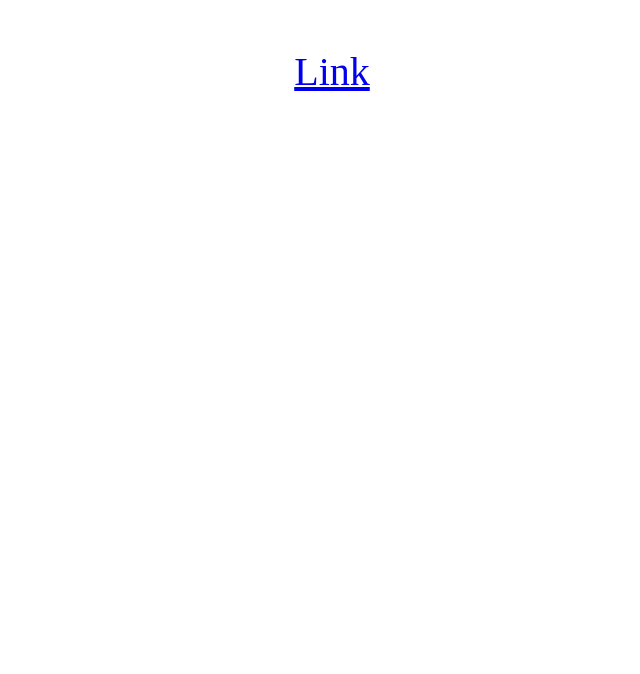
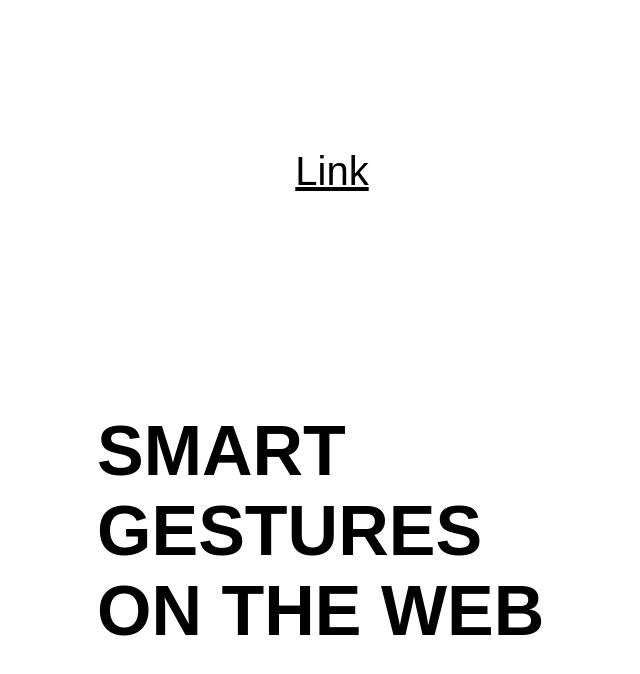
Before and after one commit to frontend-sensei/smart-back, a website: page dev/index.html in a window 1280 px wide. Shown: the whole page, without its empty margins (308-948 px from the left). Drawn offline with Linux system fonts and the light colour scheme; a web font is replaced by a local one.

Commit message:
Update demo

```diff
--- a/dev/index.html
+++ b/dev/index.html
@@ -5,12 +5,45 @@
     <meta http-equiv="X-UA-Compatible" content="IE=edge" />
     <meta name="viewport" content="width=device-width, initial-scale=1.0" />
     <title>Document</title>
+    <link rel="preconnect" href="https://fonts.googleapis.com">
+    <link rel="preconnect" href="https://fonts.gstatic.com" crossorigin>
+    <link href="https://fonts.googleapis.com/css2?family=Gayathri:wght@700&display=swap" rel="stylesheet">
     <link rel="stylesheet" href="../dist/smart-back.min.css" />
     <style>
+      html,
       body {
+        height: 100%;
+      }
+      body {
+        margin: 0;
+        font-size: 40px;
+        font-family: 'Gayathri', sans-serif;
+        text-align: center;
+      }
+      .content {
+        display: flex;
+        flex-direction: column;
+        height: 100%;
         padding: 40px;
-        font-size: 40px;
-        text-align: center;
+        box-sizing: border-box;
+      }
+      .link {
+        color: #000;
+      }
+      .headline {
+        max-width: 240px;
+        text-align: left;
+        font-size: 38px;
+      }
+      .link,
+      .headline {
+        margin: auto;
+      }
+      @media (min-width: 500px) {
+        .headline {
+          max-width: 470px;
+          font-size: 70px;
+        }
       }
     </style>
   </head>
@@ -20,10 +53,18 @@
       const smartBack = new SmartBack();
 
       function pageComponent() {
-        const element = document.createElement("a");
-        element.href = "#test";
-        element.innerHTML = "Link";
-        return element;
+        const component = document.createElement("div");
+        component.className = "content";
+        component.innerHTML = `
+          <a href="#test" class="link">
+            Link
+          </a>
+          <h1 class="headline">
+            SMART GESTURES ON THE WEB
+          </h1>
+        `;
+
+        return component;
       }
 
       document.body.appendChild(pageComponent());
```
